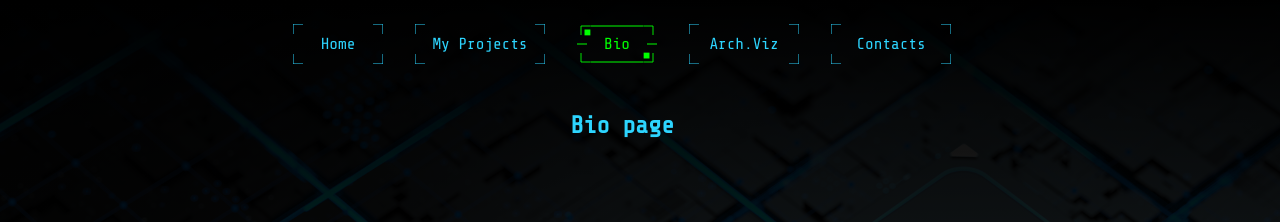
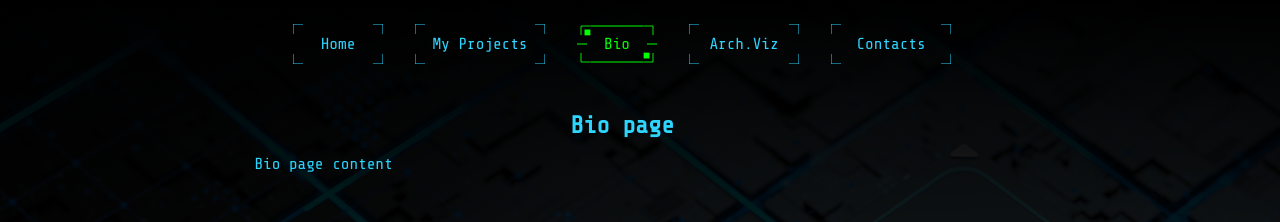
Before and after one commit to Belyayev/portfolio, a React (Create React App) app: page /bio in a window 1280 px wide. Shown: the top 222 px of the page. Built offline with nearby package versions, Linux system fonts and the light colour scheme.

Commit message:
updated bio page

```diff
--- a/src/pages/Bio.tsx
+++ b/src/pages/Bio.tsx
@@ -2,6 +2,7 @@ function Bio() {
   return (
     <div>
       <h2 className="general-title">Bio page</h2>
+      <p>Bio page content</p>
     </div>
   );
 }
```
